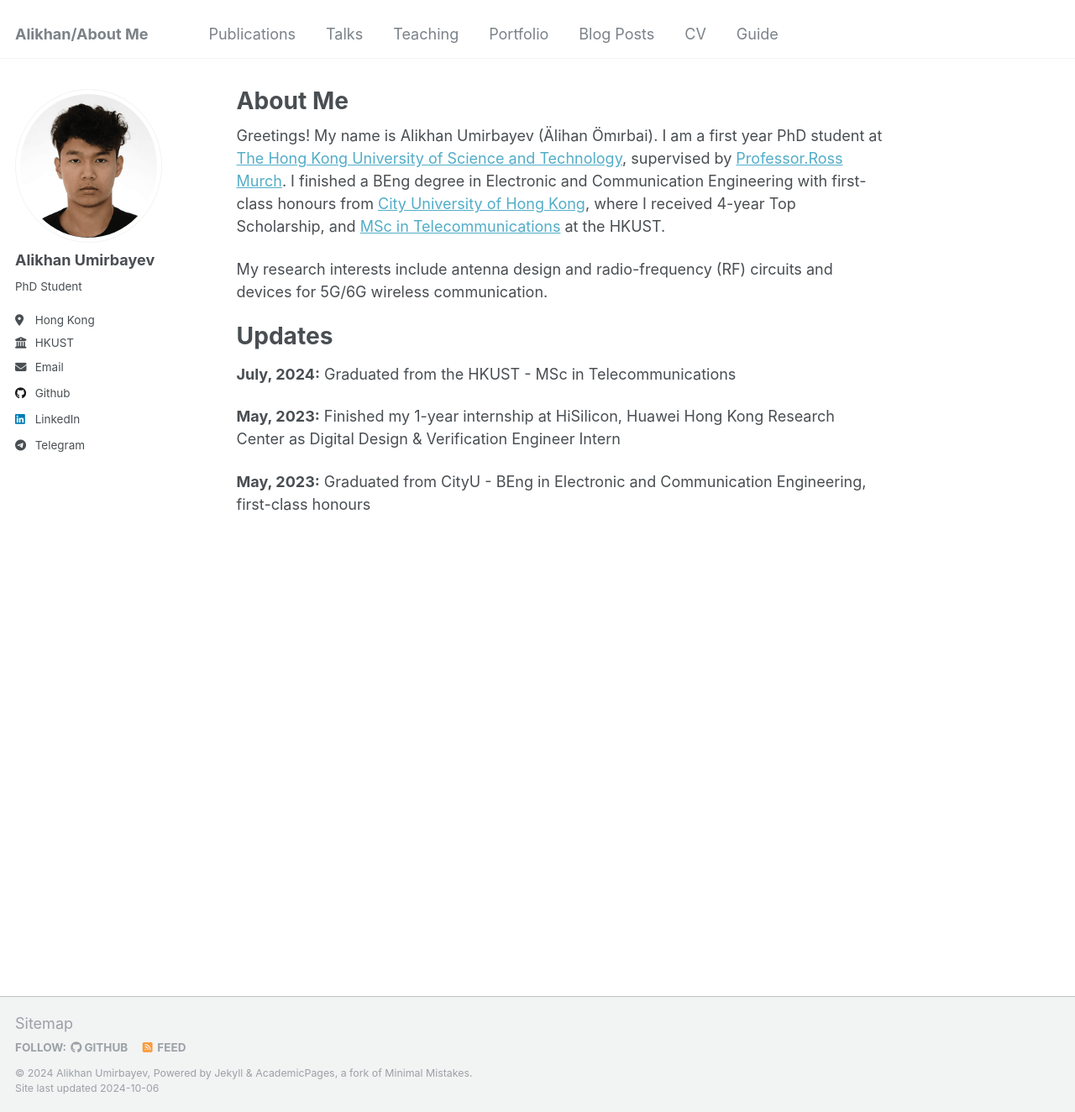
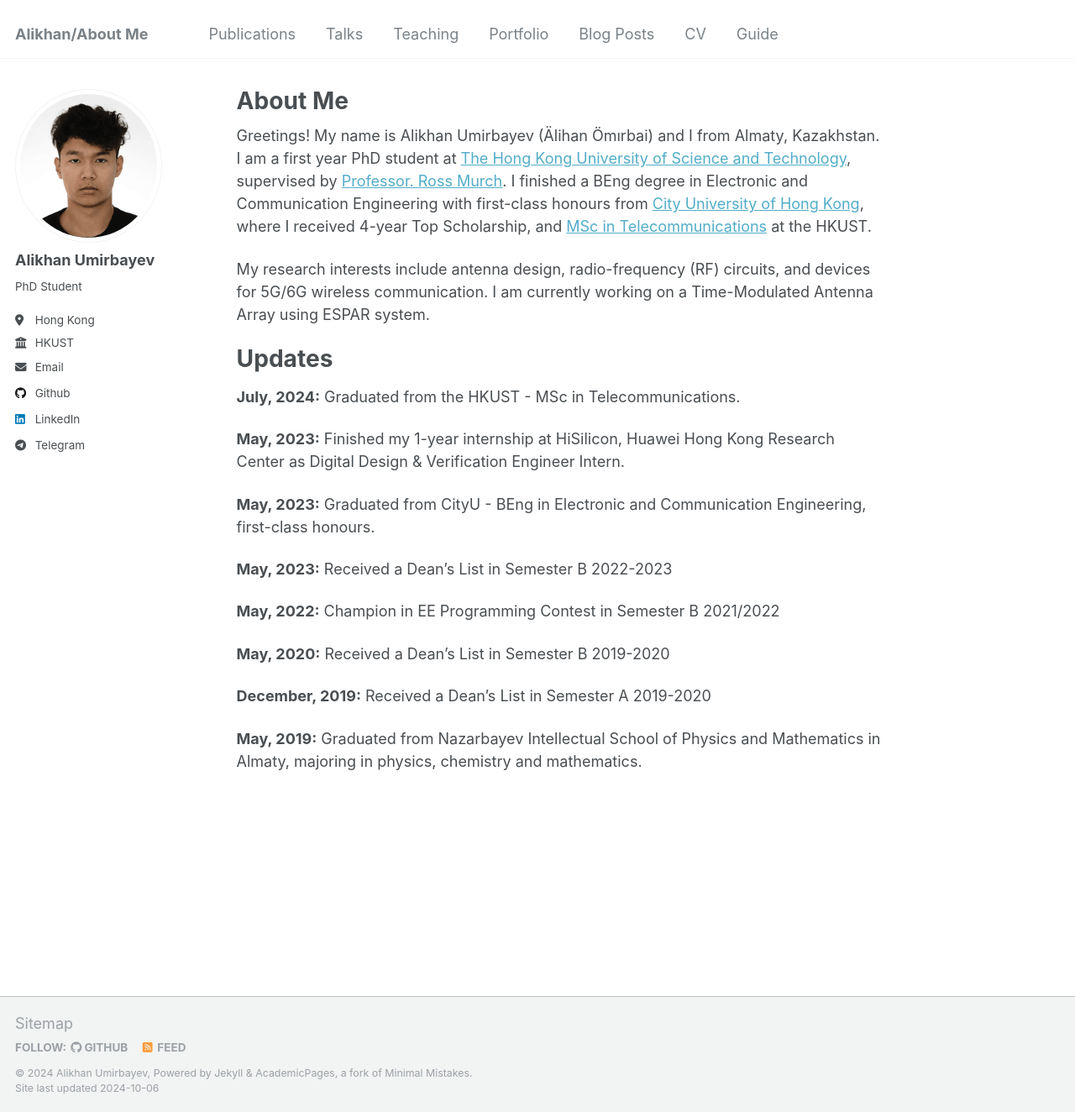
Before and after one commit to Alikhanum/alikhanum.github.io, a Jekyll site: the page built from _pages/about.md, in a window 1280 px wide and 1324 px high. Shown: the whole window at 84% size. Built offline with Jekyll 4.4.1, drawn with Linux system fonts in a browser that asks for light colours.

Commit message:
Update about.md

```diff
--- a/_pages/about.md
+++ b/_pages/about.md
@@ -7,14 +7,24 @@ redirect_from:
   - /about.html
 ---
 
-Greetings! My name is Alikhan Umirbayev (Älihan Ömırbai). I am a first year PhD student at [The Hong Kong University of Science and Technology](https://hkust.edu.hk/), supervised by [Professor.Ross Murch](https://eermurch.home.ece.ust.hk/). I finished a BEng degree in Electronic and Communication Engineering with first-class honours from [City University of Hong Kong](https://www.cityu.edu.hk/), where I received 4-year Top Scholarship, and [MSc in Telecommunications](https://seng.hkust.edu.hk/academics/taught-postgraduate/msc-telecom) at the HKUST.
+Greetings! My name is Alikhan Umirbayev (Älihan Ömırbai) and I from Almaty, Kazakhstan. I am a first year PhD student at [The Hong Kong University of Science and Technology](https://hkust.edu.hk/), supervised by [Professor. Ross Murch](https://eermurch.home.ece.ust.hk/). I finished a BEng degree in Electronic and Communication Engineering with first-class honours from [City University of Hong Kong](https://www.cityu.edu.hk/), where I received 4-year Top Scholarship, and [MSc in Telecommunications](https://seng.hkust.edu.hk/academics/taught-postgraduate/msc-telecom) at the HKUST.
 
-My research interests include antenna design and radio-frequency (RF) circuits and devices for 5G/6G wireless communication.
+My research interests include antenna design, radio-frequency (RF) circuits, and devices for 5G/6G wireless communication. I am currently working on a Time-Modulated Antenna Array using ESPAR system.
 
 Updates
 ======
-**July, 2024:** Graduated from the HKUST - MSc in Telecommunications
+**July, 2024:** Graduated from the HKUST - MSc in Telecommunications.
 
-**May, 2023:** Finished my 1-year internship at HiSilicon, Huawei Hong Kong Research Center as Digital Design & Verification Engineer Intern
+**May, 2023:** Finished my 1-year internship at HiSilicon, Huawei Hong Kong Research Center as Digital Design & Verification Engineer Intern.
 
-**May, 2023:**  Graduated from CityU - BEng in Electronic and Communication Engineering, first-class honours
+**May, 2023:**  Graduated from CityU - BEng in Electronic and Communication Engineering, first-class honours.
+
+**May, 2023:** Received a Dean's List in Semester B 2022-2023
+
+**May, 2022:** Champion in EE Programming Contest in Semester B 2021/2022
+
+**May, 2020:** Received a Dean's List in Semester B 2019-2020
+
+**December, 2019:** Received a Dean's List in Semester A 2019-2020
+
+**May, 2019:** Graduated from Nazarbayev Intellectual School of Physics and Mathematics in Almaty, majoring in physics, chemistry and mathematics.
```
